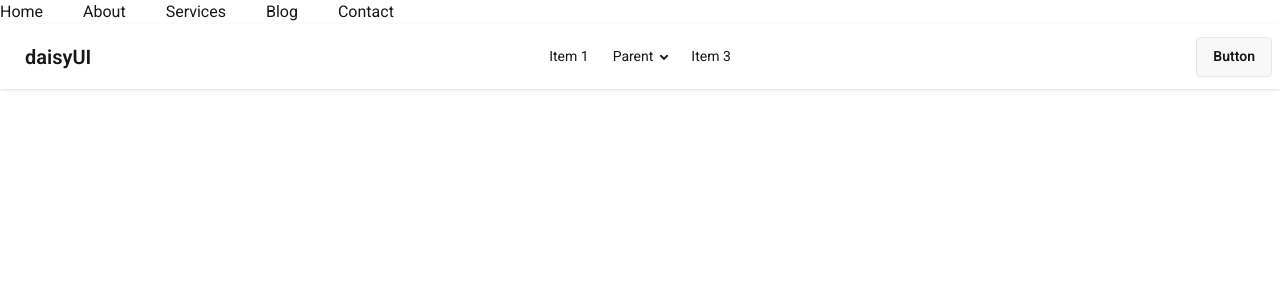
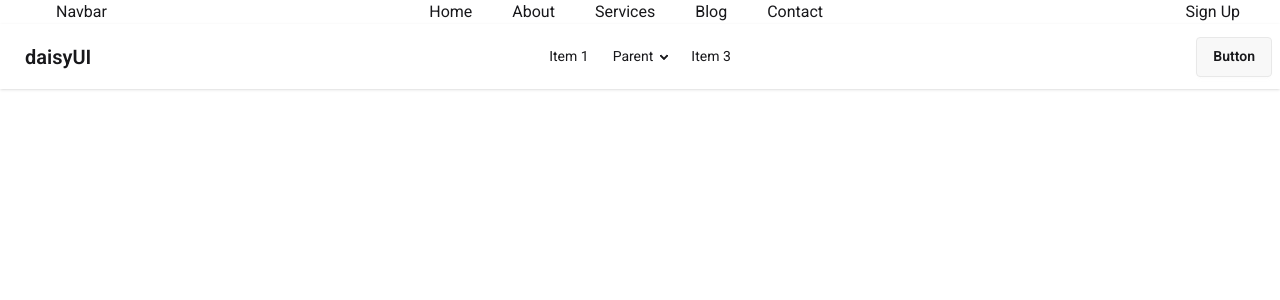
Before and after one commit to shompaaa/tailwind-react-pricing-options, a React (Vite) app: page /contact in a window 1280 px wide. Shown: the top 300 px of the page. Built offline with nearby package versions, Linux system fonts and the light colour scheme.

Commit message:
menu button toggle

```diff
--- a/src/components/Navbar/Navbar.jsx
+++ b/src/components/Navbar/Navbar.jsx
@@ -1,47 +1,58 @@
-import React from 'react';
-import Link from './Link';
+import React, { useState } from "react";
+import Link from "./Link";
+import { Menu, X } from "lucide-react";
 
 const navigationsData = [
   {
-    "id": 1,
-    "name": "Home",
-    "path": "/"
+    id: 1,
+    name: "Home",
+    path: "/",
   },
   {
-    "id": 2,
-    "name": "About",
-    "path": "/about"
+    id: 2,
+    name: "About",
+    path: "/about",
   },
   {
-    "id": 3,
-    "name": "Services",
-    "path": "/services"
+    id: 3,
+    name: "Services",
+    path: "/services",
   },
   {
-    "id": 4,
-    "name": "Blog",
-    "path": "/blog"
+    id: 4,
+    name: "Blog",
+    path: "/blog",
   },
   {
-    "id": 5,
-    "name": "Contact",
-    "path": "/contact"
-  }
-]
+    id: 5,
+    name: "Contact",
+    path: "/contact",
+  },
+];
 
 const Navbar = () => {
+  const [open, setOpen] = useState(false);
+
+  const links = navigationsData.map((route) => <Link route={route}></Link>);
+
   return (
     <div>
-
       {/* Dynamic Navbar by passing data as props to another file */}
-            <nav>
-                <ul className='flex'>
-                    {
-                        navigationsData.map(route => <Link route={route}></Link>)
-                    }
+      <nav className="flex justify-between mx-10">
+        <span className="flex" onClick={() => setOpen(!open)}>
+          {open ? (
+            <X className="md:hidden"></X>
+          ) : (
+            <Menu className="md:hidden"></Menu>
+          )}
+          <ul className="md:hidden">
+            {links}
           </ul>
+          <h2 className="ml-4">Navbar</h2>
+        </span>
+        <ul className="md:flex hidden">{links}</ul>
+        <button>Sign Up</button>
       </nav>
-
 
       {/* //Dynamic Navbar
         <nav>
@@ -51,8 +62,6 @@
                 }
             </ul>
         </nav> */}
-
-
 
       {/* Manual Navbar */}
 
```
Lines whose indentation alone changed are shown as unchanged.
